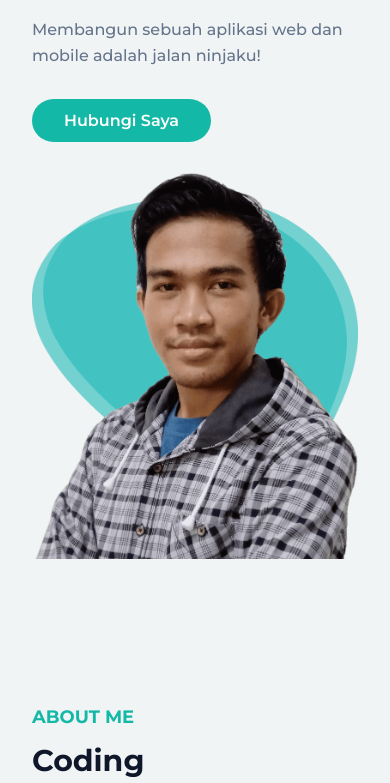
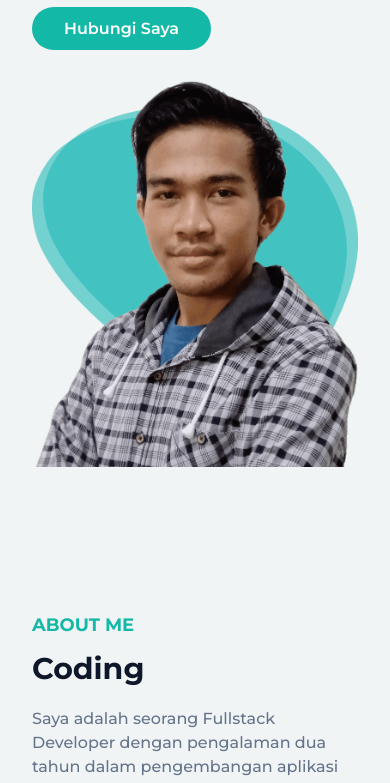
Before and after one commit to DanaMaulana/DanaMaulana.github.io, a plain HTML site: page index.html in a window 390 px wide. Shown: the part 243-1026 px from the top of the page. Drawn offline with Linux system fonts and the light colour scheme.

Commit message:
menghapus bagian Membangun sebuah aplikasi web dan mobile adalah jalan ninjaku!

```diff
--- a/index.html
+++ b/index.html
@@ -147,11 +147,6 @@
               <h2 class="font-medium text-secondary text-lg mb-5 light-dua">
                 Web & Mobile developer
               </h2>
-              <p
-                class="font-medium text-secondary mb-10 leading-relaxed light-dua"
-              >
-                Membangun sebuah aplikasi web dan mobile adalah jalan ninjaku!
-              </p>
 
               <a
                 href="#contact"
```
